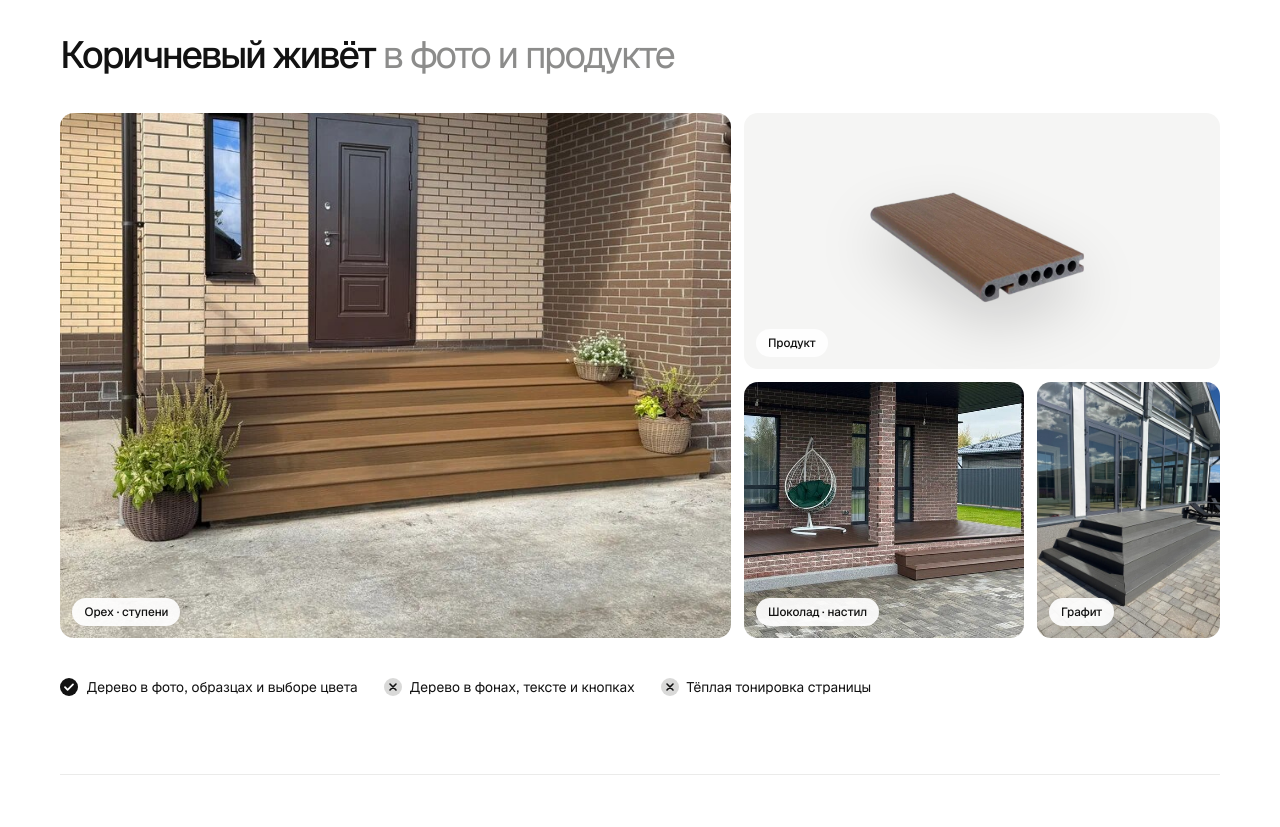
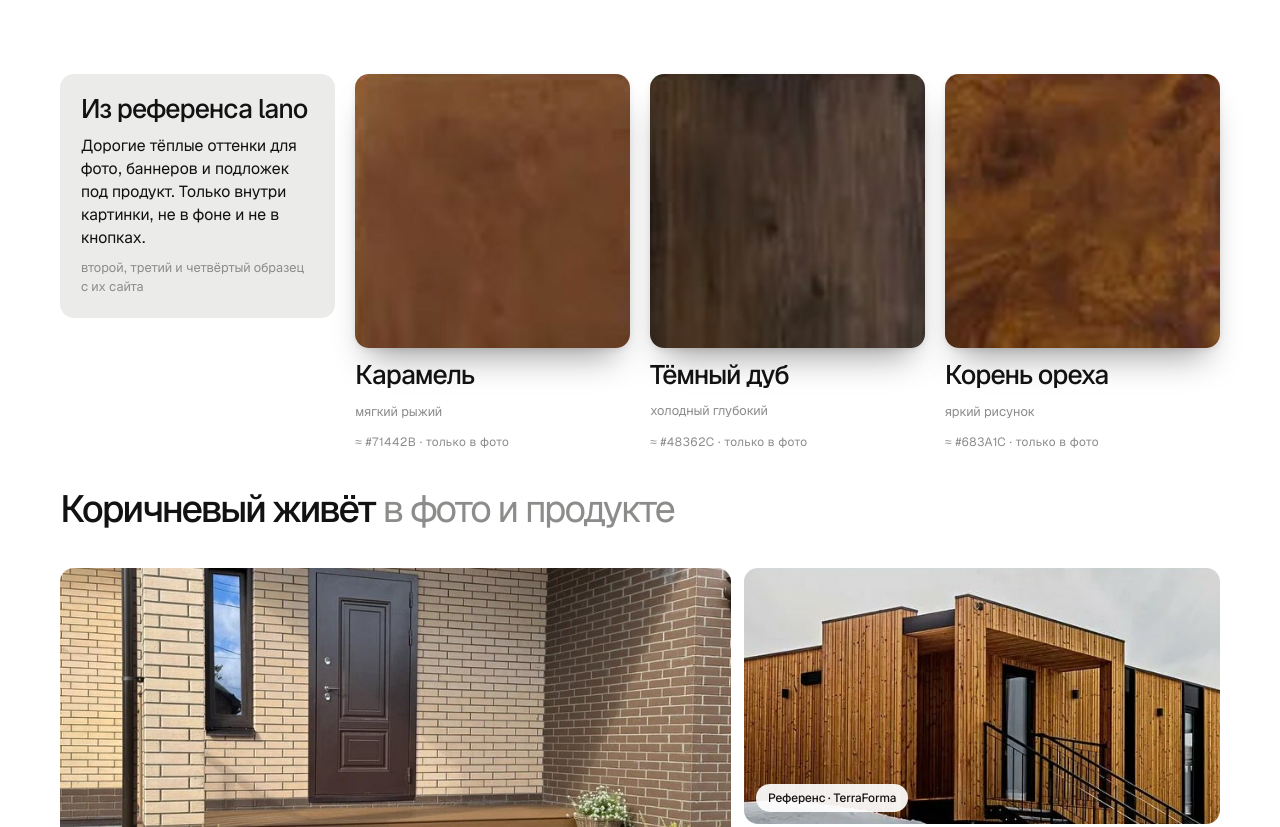
Before and after one commit to elianoraMullagalieva/grundeck-kp, a plain HTML site: page style/index.html in a window 1280 px wide. Shown: the part 2022-2849 px from the top of the page. Drawn offline with Linux system fonts and the light colour scheme.

Commit message:
Стиль v2: оттенки дерева из lano, рефы TerraForma и OURA в коллаже
Co-Authored-By: Claude Opus 5.5 <noreply@anthropic.com>

```diff
--- a/style/index.html
+++ b/style/index.html
@@ -94,10 +94,18 @@ body::before { content: ""; position: fixed; inset: 0 0 auto; height: env(safe-a
 .sample b { font-weight: 500; font-size: var(--h4); letter-spacing: -.03em; line-height: 1.1; }
 .sample span { color: var(--grey); font-size: 0.8125rem; }
 
+/* Оттенки из референса: та же плитка, без увеличения */
+.samples-ref { margin-top: clamp(28px, 3vw, 48px); }
+.samples-ref .tile img { --s: 1; }
+.samples-ref .note { align-self: start; display: grid; gap: 10px; padding: clamp(16px, 1.6vw, 24px); border-radius: var(--r-md); background: var(--stone); font-size: var(--ts); line-height: 1.45; }
+.samples-ref .note b { font-size: var(--h4); font-weight: 500; letter-spacing: -.03em; line-height: 1.1; }
+.samples-ref .note span { color: var(--grey); font-size: 0.8125rem; }
+.sample i { font-style: normal; font-size: 0.75rem; color: var(--grey); letter-spacing: .02em; }
+
 /* Где живёт коричневый: редакционная раскладка */
 .collage { display: grid; grid-template-columns: repeat(12, minmax(0, 1fr)); grid-template-rows: repeat(2, clamp(180px, 20vw, 380px)); gap: clamp(8px, 1vw, 16px); }
 .collage figure { margin: 0; position: relative; overflow: hidden; border-radius: var(--r-md); background: var(--milk); }
-.collage img { width: 100%; height: 100%; object-fit: cover; display: block; transform: scale(var(--s, 1)); transform-origin: var(--o, 50% 50%); transition: transform 1.4s var(--ease); }
+.collage img { width: 100%; height: 100%; object-fit: cover; object-position: var(--o, 50% 50%); display: block; transform: scale(var(--s, 1)); transform-origin: var(--o, 50% 50%); transition: transform 1.4s var(--ease); }
 .collage figure:hover img { transform: scale(calc(var(--s, 1) * 1.05)); }
 .collage .c1 { grid-column: 1 / 8; grid-row: 1 / 3; }
 .collage .c2 { grid-column: 8 / 13; grid-row: 1 / 2; }
@@ -148,6 +156,7 @@ footer { padding-block: 24px 56px; display: flex; justify-content: space-between
   .strip { grid-template-columns: repeat(2, minmax(0, 1fr)); }
   .sw { flex: 1 1 50%; min-height: 150px; }
   .samples { grid-template-columns: repeat(2, minmax(0, 1fr)); }
+  .samples-ref .note { grid-column: 1 / -1; }
   .collage { grid-template-columns: 1fr 1fr; grid-template-rows: auto; }
   .collage figure { aspect-ratio: 1; }
   .collage .c1 { grid-column: 1 / 3; grid-row: auto; aspect-ratio: 4 / 3; }
@@ -158,7 +167,6 @@ footer { padding-block: 24px 56px; display: flex; justify-content: space-between
 </style>
 </head>
 <body>
-
 
 <header class="top">
   <div class="page top-in">
@@ -212,15 +220,21 @@ footer { padding-block: 24px 56px; display: flex; justify-content: space-between
       <div class="sample"><div class="tile"><img src="media/graphite-1.jpg" alt="Текстура доски Графит" width="960" height="1280" style="--s:3.2;--o:62% 64%" loading="lazy"></div><b>Графит</b><span>тёмно-серый</span></div>
       <div class="sample"><div class="tile"><img src="media/ash-2.jpg" alt="Текстура доски Пепел" width="1280" height="960" style="--s:2;--o:55% 60%" loading="lazy"></div><b>Пепел</b><span>светлый серый</span></div>
     </div>
+    <div class="samples samples-ref">
+      <div class="note"><b>Из референса lano</b>Дорогие тёплые оттенки для фото, баннеров и подложек под продукт. Только внутри картинки, не в фоне и не в кнопках.<span>второй, третий и четвёртый образец с их сайта</span></div>
+      <div class="sample"><div class="tile"><img src="media/ref-lano-caramel.jpg" alt="Оттенок Карамель из референса lano" width="360" height="360" loading="lazy"></div><b>Карамель</b><span>мягкий рыжий</span><i>≈ #71442B · только в фото</i></div>
+      <div class="sample"><div class="tile"><img src="media/ref-lano-darkoak.jpg" alt="Оттенок Тёмный дуб из референса lano" width="360" height="360" loading="lazy"></div><b>Тёмный дуб</b><span>холодный глубокий</span><i>≈ #48362C · только в фото</i></div>
+      <div class="sample"><div class="tile"><img src="media/ref-lano-burl.jpg" alt="Оттенок Корень ореха из референса lano" width="360" height="360" loading="lazy"></div><b>Корень ореха</b><span>яркий рисунок</span><i>≈ #683A1C · только в фото</i></div>
+    </div>
 
     <div class="sub-head">
       <h3>Коричневый живёт <span>в фото и продукте</span></h3>
     </div>
     <div class="collage">
       <figure class="c1"><img src="media/walnut-1.jpg" alt="Ступени GRÜNDECK, цвет Орех" width="1280" height="960" style="--s:1.55;--o:50% 72%" loading="lazy"><figcaption>Орех · ступени</figcaption></figure>
-      <figure class="c2 prod"><img src="media/edge.png" alt="Завершающая доска" width="818" height="516" loading="lazy"><figcaption>Продукт</figcaption></figure>
+      <figure class="c2"><img src="media/ref-terraforma.jpg" alt="Референс TerraForma: дом с вертикальной деревянной обшивкой" width="672" height="300" loading="lazy"><figcaption>Референс · TerraForma</figcaption></figure>
       <figure class="c3"><img src="media/chocolate-1.jpg" alt="Терраса GRÜNDECK, цвет Шоколад" width="1280" height="960" style="--s:1.9;--o:64% 68%" loading="lazy"><figcaption>Шоколад · настил</figcaption></figure>
-      <figure class="c4"><img src="media/graphite-2.jpg" alt="Крыльцо GRÜNDECK, цвет Графит" width="960" height="1280" loading="lazy"><figcaption>Графит</figcaption></figure>
+      <figure class="c4"><img src="media/ref-oura.jpg" alt="Референс OURA &amp; CO.: деревянные предметы на полке" width="330" height="300" style="--o:62% 50%" loading="lazy"><figcaption>Референс · OURA</figcaption></figure>
     </div>
     <div class="rule">
       <span>Дерево в фото, образцах и выборе цвета</span>
```
Also changed, not shown: style/media/ref-lano-burl.jpg (added), style/media/ref-lano-caramel.jpg (added), style/media/ref-lano-darkoak.jpg (added), style/media/ref-oura.jpg (added), style/media/ref-terraforma.jpg (added).
